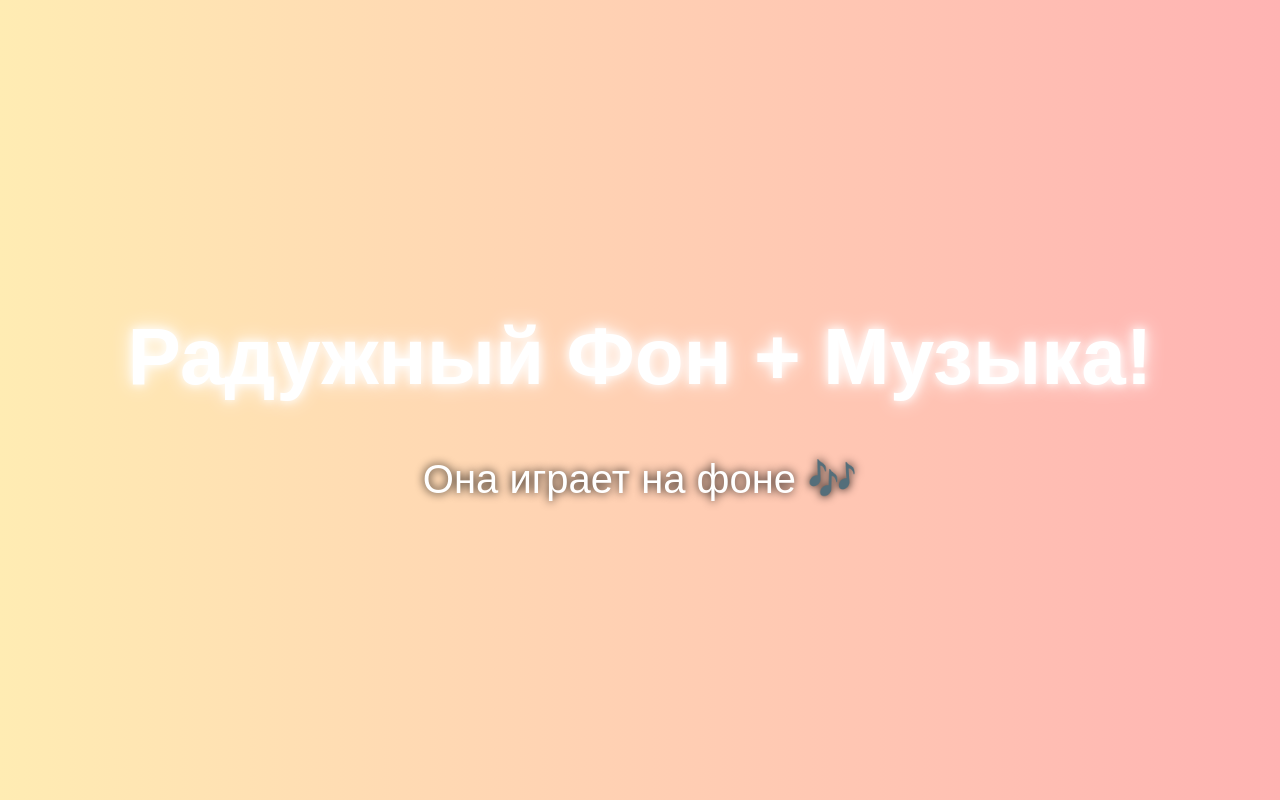
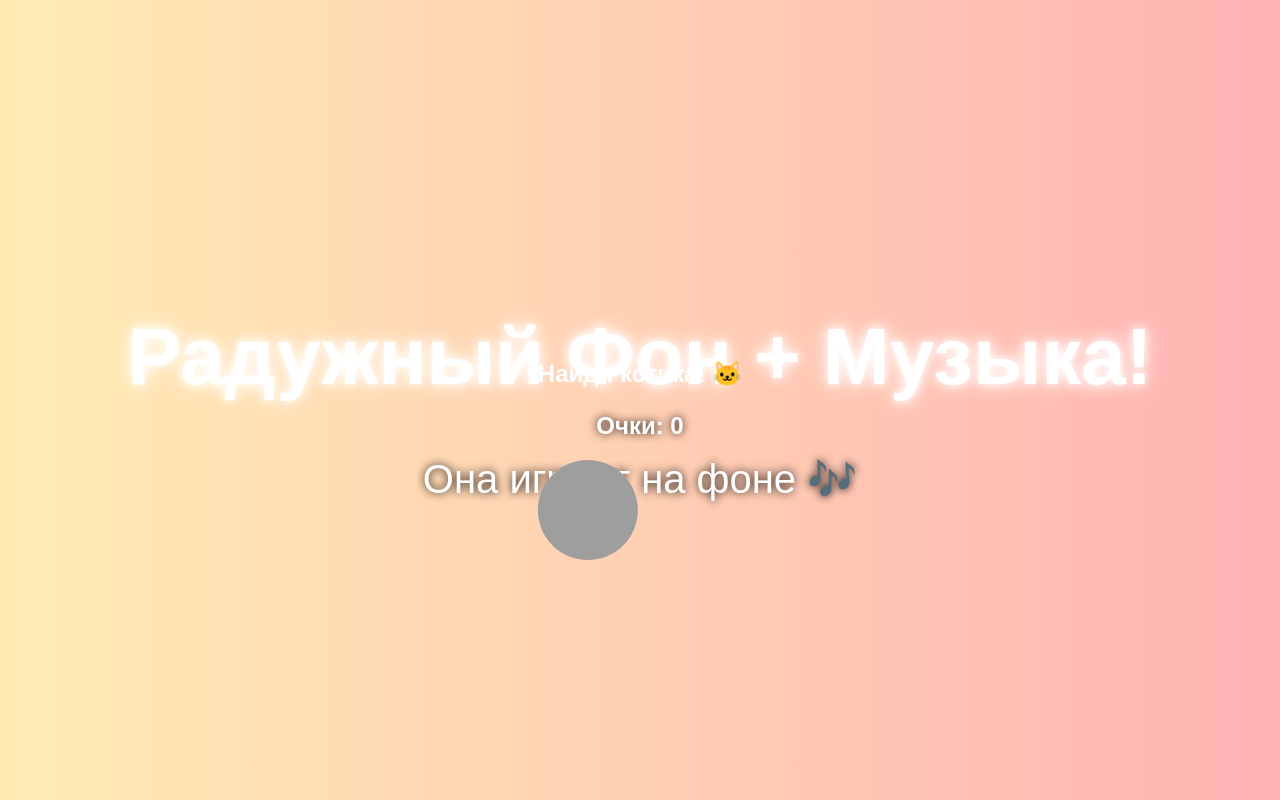
Before and after one commit to DivanTeogane/chillsite, a plain HTML site: page index.html in a window 1280 px wide. Drawn offline with Linux system fonts and the light colour scheme; grey boxes are pictures that could not be loaded.

Commit message:
Update index.html

```diff
--- a/index.html
+++ b/index.html
@@ -5,6 +5,30 @@
     <meta name="viewport" content="width=device-width, initial-scale=1.0">
     <title>Радужный фон + Музыка</title>
     <style>
+        #game {
+            position: absolute;
+            top: 50%;
+            left: 50%;
+            transform: translate(-50%, -50%);
+            text-align: center;
+        }
+
+        #cat-container {
+            width: 100px;
+            height: 100px;
+            position: absolute;
+            background-image: url('https://placekitten.com/100/100');
+            background-size: cover;
+            cursor: pointer;
+            border-radius: 50%;
+        }
+
+        #score {
+            font-size: 24px;
+            font-weight: bold;
+            margin-bottom: 20px;
+        }
+
         body {
             margin: 0;
             height: 100vh;
@@ -59,5 +83,10 @@
             }
         });
     </script>
+<div id="game">
+    <h2>Найди котика! 🐱</h2>
+    <p id="score">Очки: 0</p>
+    <div id="cat-container"></div>
+</div>
 </body>
 </html>
```
